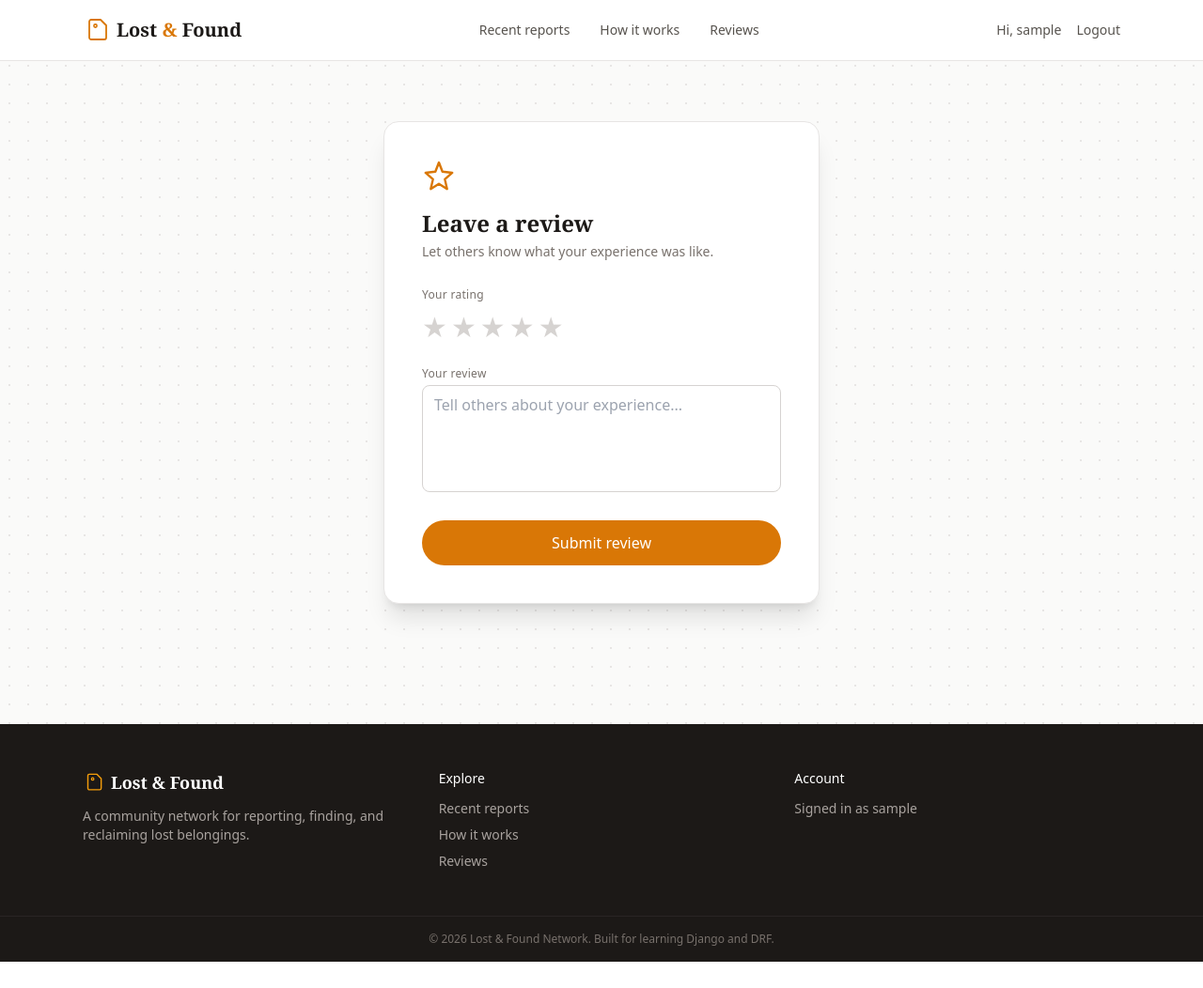
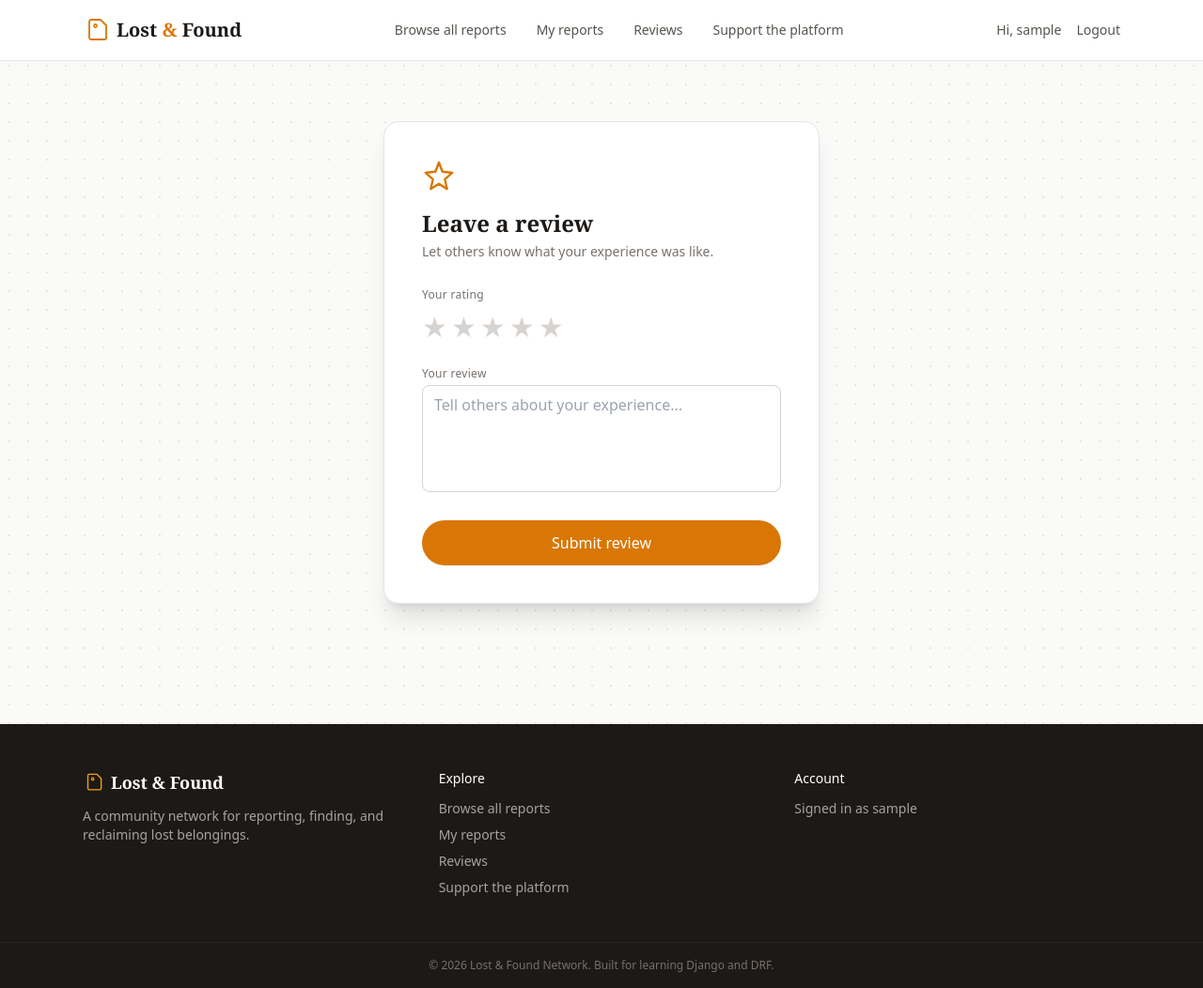
Before and after one commit to raheelhassangit/Lost_Found_Network, a Django app: page /testimonials/add/ in a window 1280 px wide. Shown: the whole page at 94% size. Before the commit the page ends 1024 px from the top, so only its background shows below. Run offline with Django 5.2, Linux system fonts and the light colour scheme; the visitor is signed in with stand-in values (Sample User, id 1); some libraries are stand-ins or nearby versions.

Commit message:
reports up-to-date

```diff
--- a/theme/templates/base.html
+++ b/theme/templates/base.html
@@ -30,9 +30,12 @@
         </a>
 
         <div class="hidden md:flex items-center gap-8 text-sm font-medium text-stone-600">
-            <a href="{% url 'core:home' %}#recent" class="hover:text-amber-600 transition">Recent reports</a>
-            <a href="{% url 'core:home' %}#how-it-works" class="hover:text-amber-600 transition">How it works</a>
+            <a href="{% url 'reports:list' %}" class="hover:text-amber-600 transition">Browse all reports</a>
+            {% if user.is_authenticated %}
+            <a href="{% url 'reports:my_reports' %}" class="hover:text-amber-600 transition">My reports</a>
+            {% endif %}
             <a href="{% url 'core:home' %}#reviews" class="hover:text-amber-600 transition">Reviews</a>
+            <a href="{% url 'core:add_testimonial' %}" class="hover:text-amber-600 transition">Support the platform</a>
         </div>
 
         <div class="flex items-center gap-3 sm:gap-4 text-sm">
@@ -57,9 +60,12 @@
     </div>
 
     <div id="mobile-menu" class="hidden md:hidden border-t border-stone-200 px-4 py-3 flex flex-col gap-3 text-sm font-medium text-stone-600">
-        <a href="{% url 'core:home' %}#recent" class="hover:text-amber-600 transition">Recent reports</a>
-        <a href="{% url 'core:home' %}#how-it-works" class="hover:text-amber-600 transition">How it works</a>
+        <a href="{% url 'reports:list' %}" class="hover:text-amber-600 transition">Browse all reports</a>
+        {% if user.is_authenticated %}
+        <a href="{% url 'reports:my_reports' %}" class="hover:text-amber-600 transition">My reports</a>
+        {% endif %}
         <a href="{% url 'core:home' %}#reviews" class="hover:text-amber-600 transition">Reviews</a>
+        <a href="{% url 'core:add_testimonial' %}" class="hover:text-amber-600 transition">Support the platform</a>
     </div>
 </nav>
 
@@ -97,9 +103,12 @@
         <div>
             <h3 class="text-white font-medium mb-3 text-sm">Explore</h3>
             <ul class="space-y-2 text-sm text-stone-400">
-                <li><a href="{% url 'core:home' %}#recent" class="hover:text-amber-500 transition">Recent reports</a></li>
-                <li><a href="{% url 'core:home' %}#how-it-works" class="hover:text-amber-500 transition">How it works</a></li>
+                <li><a href="{% url 'reports:list' %}" class="hover:text-amber-500 transition">Browse all reports</a></li>
+                {% if user.is_authenticated %}
+                <li><a href="{% url 'reports:my_reports' %}" class="hover:text-amber-500 transition">My reports</a></li>
+                {% endif %}
                 <li><a href="{% url 'core:home' %}#reviews" class="hover:text-amber-500 transition">Reviews</a></li>
+                <li><a href="{% url 'core:add_testimonial' %}" class="hover:text-amber-500 transition">Support the platform</a></li>
             </ul>
         </div>
 
```
